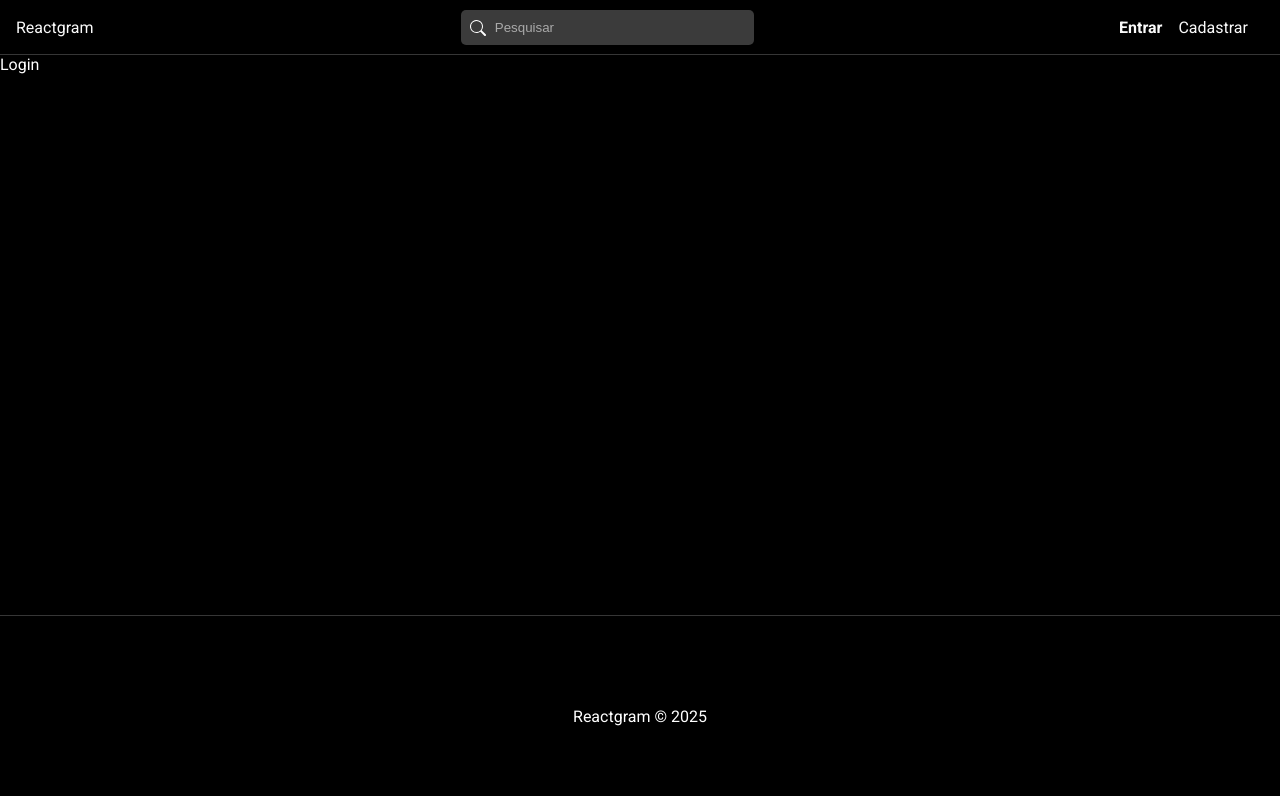
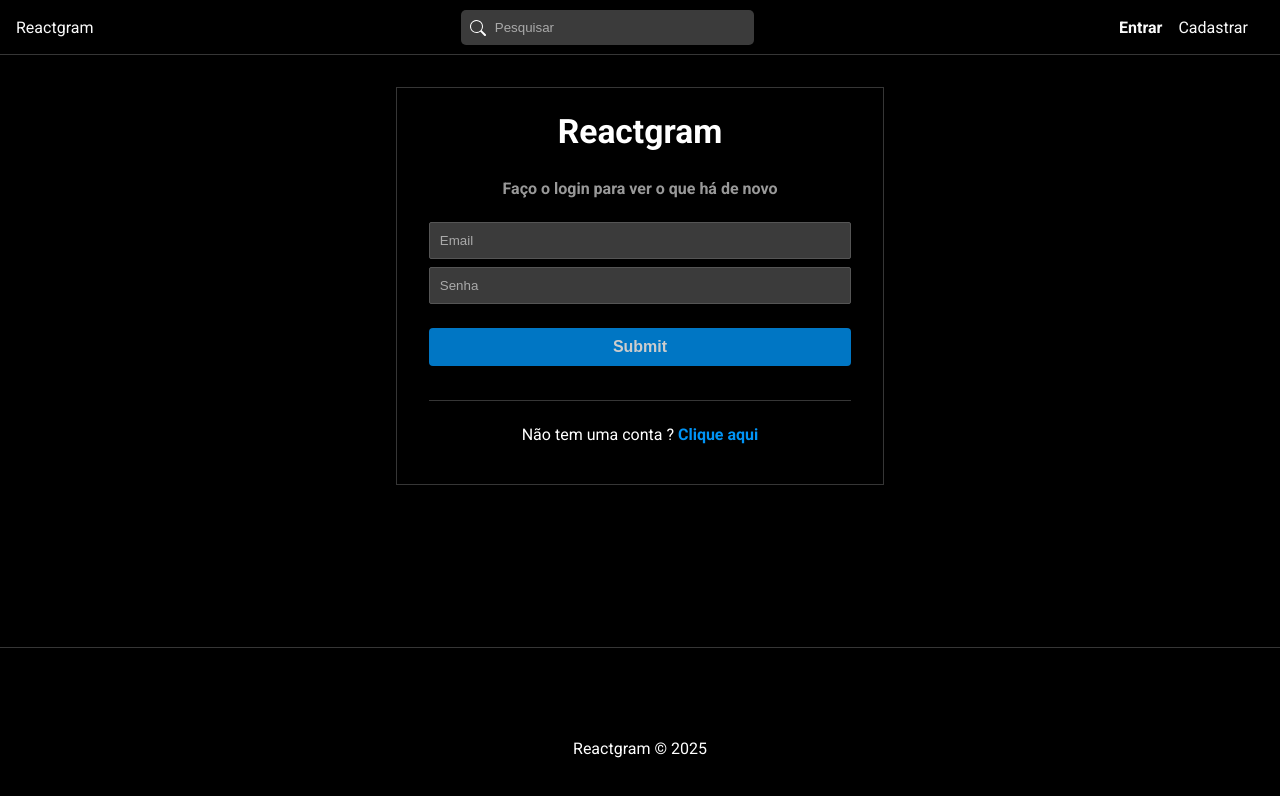
Before and after one commit to Breno2k/reactgram, a React (Vite) app in the folder front-end/: page /login in a window 1280 px wide. Shown: the top 796 px of the page. Built offline with nearby package versions, Linux system fonts and the light colour scheme.

Commit message:
Criando formulário de login

```diff
--- a/front-end/src/pages/Auth/Login.jsx
+++ b/front-end/src/pages/Auth/Login.jsx
@@ -1,8 +1,35 @@
-import './Auth.css'
+import "./Auth.css"
+
+// Componentes
+import { Link } from 'react-router-dom'
+import Message from "../../components/Message/Message"
+
+// Hooks
+import { useState, useEffect } from "react"
+import { useSelector, useDispatch } from "react-redux"
+
+// Redux
 
 const Login = () => {
+
+    const [email, setEmail] = useState("")
+    const [password, setPassword] = useState("")
+
+    const handleSubmit = (e) => {
+        e.preventDefault()
+    }
+
     return (
-        <div>Login</div>
+        <div id="login">
+            <h2>Reactgram</h2>
+            <p className="subtitle">Faço o login para ver o que há de novo</p>
+            <form onSubmit={handleSubmit}>
+                <input type="text" placeholder="Email" onChange={(e) => setEmail(e.target.value)} value={email || ""} />
+                <input type="password" placeholder="Senha" onChange={(e) => setPassword(e.target.value)} value={password || ""} />
+                <input type="submit" placeholder="Entrar" />
+            </form>
+            <p>Não tem uma conta ? <Link to="/register">Clique aqui</Link></p>
+        </div>
     )
 }
 
```
